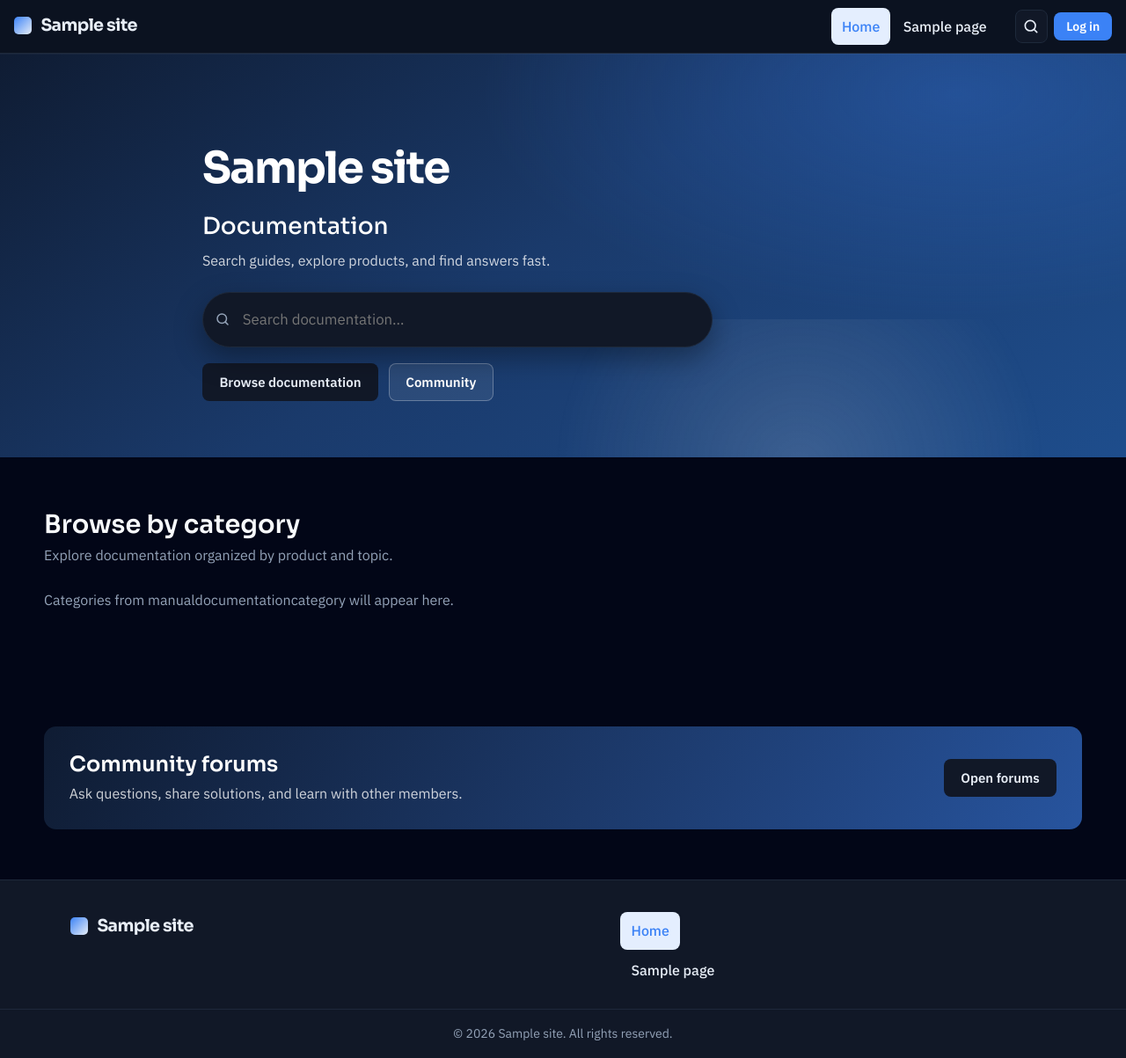
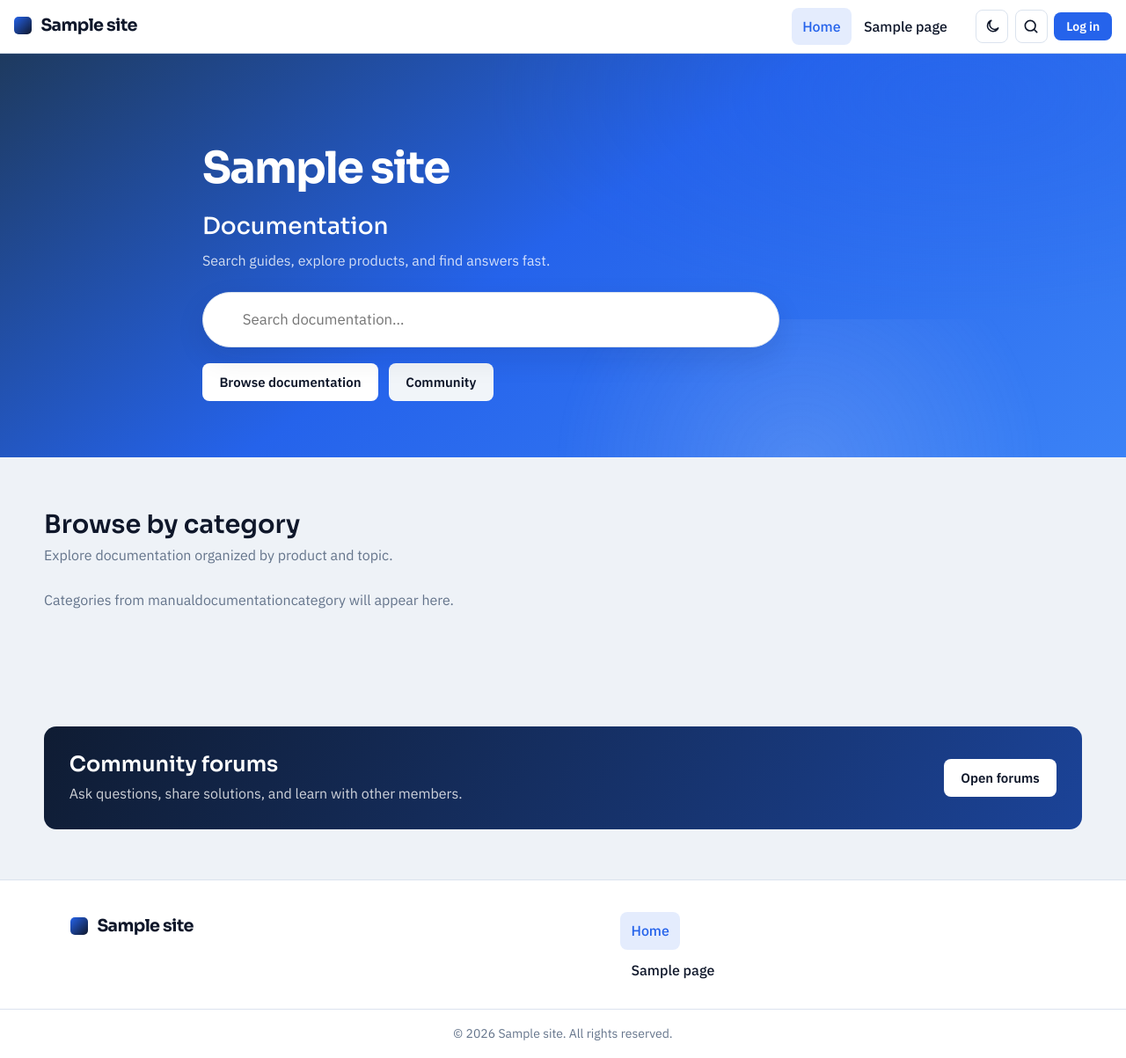
Before and after one commit to vilokshah/vilokshah, a WordPress theme: template manual-docs/front-page.php in a window 1280 px wide. Shown: the whole page at 88% size. Run offline with PHP 8.4 and a stand-in for WordPress, Linux system fonts and the light colour scheme; the site name, menu and one post (Sample post) are stand-ins, and other content is empty; some libraries are stand-ins or nearby versions.

Commit message:
Fix search filter, width, overlap, and add light/dark toggle
Scope live search to the selected version tree so Goat results are not
crowded out, widen the hero search to 80%, keep the dropdown below the
input, and add a header theme switch for light/dark mode.

Co-authored-by: Vilok Shah <vilokshah@users.noreply.github.com>

```diff
--- a/manual-docs/assets/css/main.css
+++ b/manual-docs/assets/css/main.css
@@ -1,6 +1,7 @@
 /* Manual Docs 2.0 — documentation chrome inspired by modern product docs */
 
-:root {
+:root,
+html[data-md-theme="dark"] {
   --md-primary: #e8eef7;
   --md-accent: #3b82f6;
   --md-accent-soft: rgba(59, 130, 246, 0.16);
@@ -25,6 +26,37 @@
   --md-sidebar-w: 300px;
   --md-toc-w: 240px;
   --md-ease: cubic-bezier(0.22, 1, 0.36, 1);
+  --md-hero-grad-a: #0f1c33;
+  --md-hero-grad-b: #1a3a6b;
+  --md-hero-grad-c: #1e4d8c;
+  --md-hero-text: #ffffff;
+  --md-hero-muted: rgba(255, 255, 255, 0.8);
+  color-scheme: dark;
+}
+
+html[data-md-theme="light"] {
+  --md-primary: #0f172a;
+  --md-accent: #2563eb;
+  --md-accent-soft: rgba(37, 99, 235, 0.12);
+  --md-link: #1d4ed8;
+  --md-pdf: #dc2626;
+  --md-active-bar: #e11d48;
+  --md-header-bg: #ffffff;
+  --md-sidebar-bg: #f8fafc;
+  --md-content-bg: #ffffff;
+  --md-page-bg: #eef2f7;
+  --md-text: #334155;
+  --md-muted: #64748b;
+  --md-line: #dbe3ee;
+  --md-ink: #0f172a;
+  --md-surface: #ffffff;
+  --md-shadow: 0 12px 32px rgba(15, 23, 42, 0.1);
+  --md-hero-grad-a: #1e3a5f;
+  --md-hero-grad-b: #2563eb;
+  --md-hero-grad-c: #3b82f6;
+  --md-hero-text: #ffffff;
+  --md-hero-muted: rgba(255, 255, 255, 0.88);
+  color-scheme: light;
 }
 
 *, *::before, *::after { box-sizing: border-box; }
@@ -82,6 +114,12 @@ p { margin: 0 0 1em; }
 .md-btn--primary:hover { filter: brightness(1.05); color: #fff; }
 .md-btn--ghost { background: rgba(255,255,255,0.06); color: var(--md-ink); border-color: var(--md-line); }
 .md-btn--ghost:hover { background: var(--md-surface); color: var(--md-ink); }
+html[data-md-theme="light"] .md-btn--ghost {
+  background: #f1f5f9; color: var(--md-ink);
+}
+html[data-md-theme="light"] .md-btn--ghost:hover {
+  background: #e2e8f0;
+}
 .md-btn--sm { padding: 0.5rem 0.8rem; font-size: 0.875rem; }
 
 /* Header */
@@ -119,11 +157,21 @@ p { margin: 0 0 1em; }
   color: var(--md-accent); background: var(--md-accent-soft);
 }
 .md-header__actions { display: flex; align-items: center; gap: 0.45rem; }
+.md-theme-toggle,
 .md-search-toggle, .md-nav-toggle {
   appearance: none; border: 1px solid var(--md-line); background: var(--md-surface);
   color: var(--md-primary); width: 2.35rem; height: 2.35rem; border-radius: 8px;
   display: inline-grid; place-items: center; cursor: pointer;
+  transition: background .2s ease, border-color .2s ease, color .2s ease;
 }
+.md-theme-toggle:hover,
+.md-search-toggle:hover {
+  border-color: color-mix(in srgb, var(--md-accent) 40%, var(--md-line));
+  color: var(--md-accent); background: var(--md-accent-soft);
+}
+.md-theme-toggle .md-theme-toggle__moon { display: none; }
+html[data-md-theme="light"] .md-theme-toggle .md-theme-toggle__sun { display: none; }
+html[data-md-theme="light"] .md-theme-toggle .md-theme-toggle__moon { display: block; }
 .md-nav-toggle { display: none; }
 .md-nav-toggle__bars,
 .md-nav-toggle__bars::before,
@@ -144,13 +192,17 @@ p { margin: 0 0 1em; }
 /* Live search */
 .md-live-search { position: relative; width: 100%; z-index: 30; }
 .md-live-search.is-open { z-index: 60; }
-.md-live-search__field { position: relative; display: flex; align-items: center; z-index: 2; }
-.md-live-search__icon { position: absolute; left: 0.85rem; color: var(--md-muted); pointer-events: none; }
+.md-live-search__field {
+  position: relative; display: flex; align-items: center; z-index: 90;
+  background: transparent;
+}
+.md-live-search__icon { position: absolute; left: 0.85rem; color: var(--md-muted); pointer-events: none; z-index: 1; }
 .md-live-search__input {
   width: 100%; border: 1px solid var(--md-line); background: var(--md-surface);
   border-radius: 999px; padding: 0.8rem 1rem 0.8rem 2.45rem;
   font: inherit; color: var(--md-ink); outline: none;
   transition: border-color .2s ease, box-shadow .2s ease;
+  position: relative; z-index: 1;
 }
 .md-live-search__input:focus {
   border-color: color-mix(in srgb, var(--md-accent) 50%, var(--md-line));
@@ -159,13 +211,13 @@ p { margin: 0 0 1em; }
 .md-live-search__spinner {
   position: absolute; right: 0.9rem; width: 1rem; height: 1rem;
   border: 2px solid var(--md-line); border-top-color: var(--md-accent);
-  border-radius: 50%; animation: md-spin .7s linear infinite;
+  border-radius: 50%; animation: md-spin .7s linear infinite; z-index: 2;
 }
 .md-live-search__results {
-  position: absolute; inset-inline: 0; top: calc(100% + 0.4rem);
+  position: absolute; inset-inline: 0; top: calc(100% + 0.65rem);
   background: var(--md-surface); border: 1px solid var(--md-line); border-radius: var(--md-radius);
   box-shadow: 0 16px 40px rgba(2, 6, 23, 0.45); max-height: min(28rem, 70vh); overflow: auto;
-  z-index: 80; padding: 0.5rem;
+  z-index: 70; padding: 0.5rem;
 }
 .md-live-search__filters {
   display: flex; flex-wrap: wrap; gap: 0.4rem; padding: 0.35rem 0.35rem 0.65rem;
@@ -173,7 +225,7 @@ p { margin: 0 0 1em; }
   position: sticky; top: 0; background: var(--md-surface); z-index: 1;
 }
 .md-live-search__filter {
-  appearance: none; border: 1px solid var(--md-line); background: #152033; color: var(--md-muted);
+  appearance: none; border: 1px solid var(--md-line); background: var(--md-page-bg); color: var(--md-muted);
   border-radius: 999px; padding: 0.28rem 0.7rem; font: inherit; font-size: 0.75rem; font-weight: 700;
   cursor: pointer; line-height: 1.2;
 }
@@ -197,7 +249,7 @@ p { margin: 0 0 1em; }
   padding: 1.05rem 1.1rem 1.05rem 2.8rem; font-size: 1.05rem; box-shadow: var(--md-shadow);
 }
 .md-live-search--hero .md-live-search__results {
-  background: #0f172a; border-color: #334155;
+  background: var(--md-surface); border-color: var(--md-line);
 }
 .md-hero.is-search-open .md-hero-versions,
 .md-hero.is-search-open .md-hero__cta {
@@ -215,7 +267,7 @@ p { margin: 0 0 1em; }
   position: absolute; inset: 0; z-index: -1;
   background:
     radial-gradient(900px 420px at 85% 10%, color-mix(in srgb, var(--md-accent) 28%, transparent), transparent 60%),
-    linear-gradient(145deg, #0f1c33 0%, #1a3a6b 48%, #1e4d8c 100%);
+    linear-gradient(145deg, var(--md-hero-grad-a) 0%, var(--md-hero-grad-b) 48%, var(--md-hero-grad-c) 100%);
 }
 .md-hero__atmosphere::after {
   content: ""; position: absolute; inset: auto -5% -35% 40%; height: 70%;
@@ -238,7 +290,7 @@ p { margin: 0 0 1em; }
   margin: 0 0 0.55rem; opacity: 0.95; animation: md-rise .7s .1s var(--md-ease) both;
 }
 .md-hero__text { color: rgba(255,255,255,0.8); max-width: 36rem; animation: md-rise .7s .15s var(--md-ease) both; }
-.md-hero__search { margin: 1.4rem 0 1.15rem; max-width: 580px; animation: md-rise .7s .2s var(--md-ease) both; position: relative; z-index: 40; }
+.md-hero__search { margin: 1.4rem 0 1.15rem; width: 80%; max-width: 80%; animation: md-rise .7s .2s var(--md-ease) both; position: relative; z-index: 40; }
 .md-hero__cta { display: flex; flex-wrap: wrap; gap: 0.75rem; animation: md-rise .7s .26s var(--md-ease) both; position: relative; z-index: 1; }
 .md-hero .md-btn--ghost { background: rgba(255,255,255,0.08); color: #fff; border-color: rgba(255,255,255,0.28); }
 .md-hero .md-btn--ghost:hover { background: rgba(255,255,255,0.16); color: #fff; }
@@ -590,6 +642,7 @@ p { margin: 0 0 1em; }
   .md-sidebar-toggle { display: inline-flex; }
   .md-community-home__panel { flex-direction: column; align-items: flex-start; }
   .md-footer__inner { grid-template-columns: 1fr; }
+  .md-hero__search { width: 100%; max-width: 100%; }
   .md-doc-pager { grid-template-columns: 1fr; }
   .md-doc-header__title-row { flex-direction: column; align-items: stretch; }
   .md-doc-header__version { margin-left: 0; align-self: flex-end; }
--- a/manual-docs/assets/js/main.js
+++ b/manual-docs/assets/js/main.js
@@ -21,6 +21,25 @@
       el.removeAttribute('hidden');
     }
   }
+
+  // Theme toggle (light / dark)
+  function applyTheme(theme) {
+    var next = theme === 'light' ? 'light' : 'dark';
+    document.documentElement.setAttribute('data-md-theme', next);
+    try { localStorage.setItem('manualDocsTheme', next); } catch (e) {}
+    qsa('[data-md-theme-toggle]').forEach(function (btn) {
+      btn.setAttribute('aria-pressed', next === 'light' ? 'true' : 'false');
+      btn.title = next === 'light' ? 'Switch to dark mode' : 'Switch to light mode';
+    });
+  }
+
+  qsa('[data-md-theme-toggle]').forEach(function (btn) {
+    btn.addEventListener('click', function () {
+      var current = document.documentElement.getAttribute('data-md-theme') || 'dark';
+      applyTheme(current === 'light' ? 'dark' : 'light');
+    });
+  });
+  applyTheme(document.documentElement.getAttribute('data-md-theme') || 'dark');
 
   // Header search toggle
   qsa('[data-md-search-toggle]').forEach(function (btn) {
--- a/manual-docs/functions.php
+++ b/manual-docs/functions.php
@@ -9,7 +9,7 @@ if ( ! defined( 'ABSPATH' ) ) {
 	exit;
 }
 
-define( 'MANUAL_DOCS_VERSION', '2.6.1' );
+define( 'MANUAL_DOCS_VERSION', '2.7.0' );
 
 /**
  * Version roots for JS (search filters).
--- a/manual-docs/header.php
+++ b/manual-docs/header.php
@@ -3,6 +3,19 @@
 <head>
 	<meta charset="<?php bloginfo( 'charset' ); ?>">
 	<meta name="viewport" content="width=device-width, initial-scale=1">
+	<script>
+	(function () {
+		try {
+			var t = localStorage.getItem('manualDocsTheme');
+			if (t !== 'light' && t !== 'dark') {
+				t = window.matchMedia('(prefers-color-scheme: light)').matches ? 'light' : 'dark';
+			}
+			document.documentElement.setAttribute('data-md-theme', t);
+		} catch (e) {
+			document.documentElement.setAttribute('data-md-theme', 'dark');
+		}
+	})();
+	</script>
 	<?php wp_head(); ?>
 </head>
 <body <?php body_class(); ?>>
@@ -36,6 +49,12 @@
 		</nav>
 
 		<div class="md-header__actions">
+			<button type="button" class="md-theme-toggle" data-md-theme-toggle aria-pressed="false" title="<?php esc_attr_e( 'Toggle light / dark mode', 'manual-docs' ); ?>">
+				<span class="screen-reader-text"><?php esc_html_e( 'Toggle color theme', 'manual-docs' ); ?></span>
+				<svg class="md-theme-toggle__sun" width="18" height="18" viewBox="0 0 24 24" fill="none" aria-hidden="true"><circle cx="12" cy="12" r="4" stroke="currentColor" stroke-width="2"/><path d="M12 2v2M12 20v2M4.9 4.9l1.4 1.4M17.7 17.7l1.4 1.4M2 12h2M20 12h2M4.9 19.1l1.4-1.4M17.7 6.3l1.4-1.4" stroke="currentColor" stroke-width="2" stroke-linecap="round"/></svg>
+				<svg class="md-theme-toggle__moon" width="18" height="18" viewBox="0 0 24 24" fill="none" aria-hidden="true"><path d="M21 14.5A8.5 8.5 0 1110.5 3a7 7 0 0010.5 11.5z" stroke="currentColor" stroke-width="2" stroke-linejoin="round"/></svg>
+			</button>
+
 			<button type="button" class="md-search-toggle" aria-expanded="false" aria-controls="md-header-search" data-md-search-toggle>
 				<span class="screen-reader-text"><?php esc_html_e( 'Open search', 'manual-docs' ); ?></span>
 				<svg width="20" height="20" viewBox="0 0 24 24" fill="none" aria-hidden="true"><circle cx="11" cy="11" r="7" stroke="currentColor" stroke-width="2"/><path d="M20 20l-3.5-3.5" stroke="currentColor" stroke-width="2" stroke-linecap="round"/></svg>
--- a/manual-docs/inc/theme-options.php
+++ b/manual-docs/inc/theme-options.php
@@ -420,10 +420,11 @@ function manual_docs_options_css() {
 	$o = manual_docs_get_options();
 	?>
 	<style id="manual-docs-options-css">
-		:root {
+		/* Admin color overrides apply to dark mode; light mode keeps its own palette. */
+		html[data-md-theme="dark"] {
 			--md-primary: <?php echo esc_html( $o['primary_color'] ); ?>;
 			--md-accent: <?php echo esc_html( $o['accent_color'] ); ?>;
-			--md-accent-soft: color-mix(in srgb, <?php echo esc_html( $o['accent_color'] ); ?> 14%, white);
+			--md-accent-soft: color-mix(in srgb, <?php echo esc_html( $o['accent_color'] ); ?> 16%, transparent);
 			--md-link: <?php echo esc_html( $o['link_color'] ); ?>;
 			--md-pdf: <?php echo esc_html( $o['pdf_color'] ); ?>;
 			--md-active-bar: <?php echo esc_html( $o['active_bar_color'] ); ?>;
--- a/manual-docs/style.css
+++ b/manual-docs/style.css
@@ -4,7 +4,7 @@ Theme URI: https://github.com/vilokshah/vilokshah
 Author: Manual Docs
 Author URI: https://github.com/vilokshah/vilokshah
 Description: Drop-in documentation theme for Manual CPT data. Uses manualdocumentationcategory, parent-page release versions (goat/flamingo/hummingbird), AJAX tree browsing, PDF, live search, bbPress, and a full Appearance → Manual Docs settings panel.
-Version: 2.6.1
+Version: 2.7.0
 Requires at least: 6.0
 Tested up to: 6.7
 Requires PHP: 7.4
```
Also changed, not shown: manual-docs/assets/js/live-search.js (+18 -19 lines), manual-docs/inc/live-search.php (+78 -30 lines), 1 other file.
